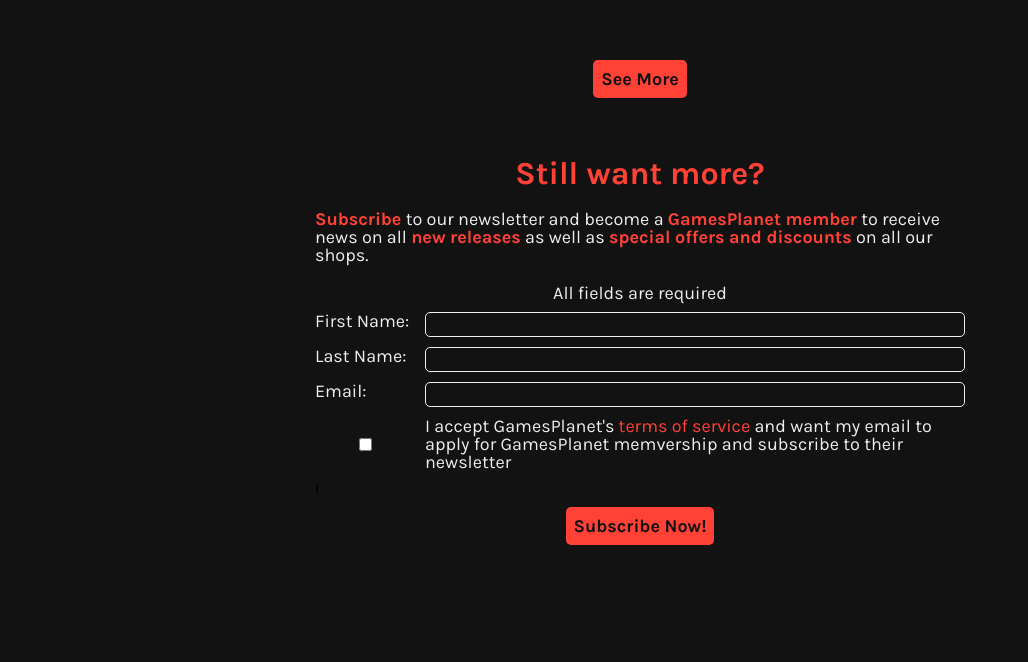
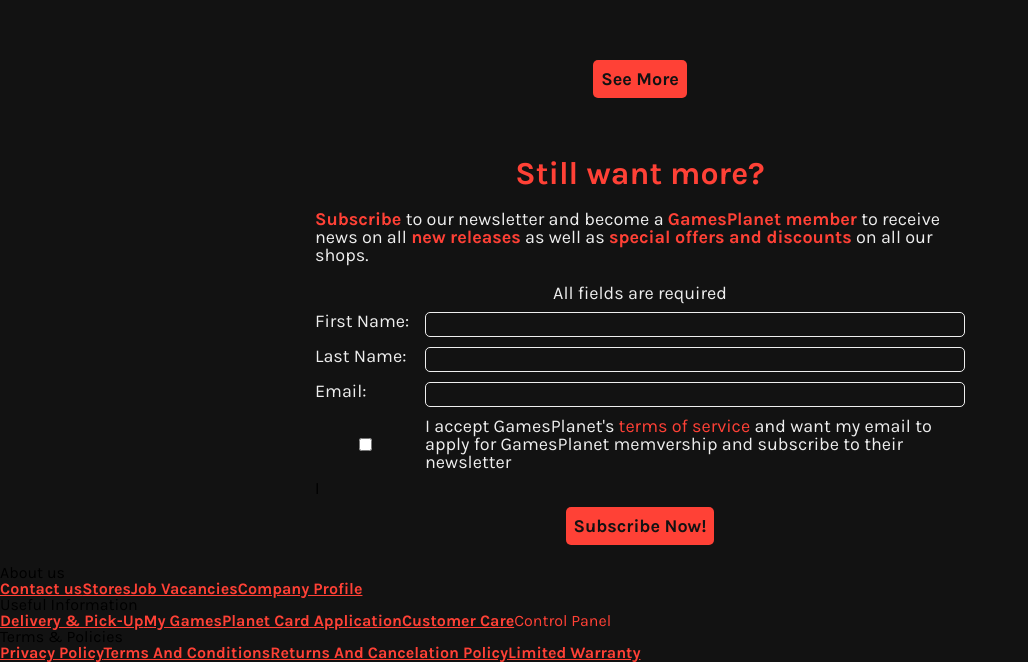
Before and after one commit to bofmar/game_store, a React (Vite) app in the folder client/: page / in a window 1280 px wide. Shown: the part 1294-1956 px from the top of the page, without its empty margins (0-1028 px from the left). Before the commit the page ends 1859 px from the top, so only its background shows below. Built offline with nearby package versions, Linux system fonts and the light colour scheme; no server answers.

Commit message:
Add footer

```diff
--- a/client/src/App.tsx
+++ b/client/src/App.tsx
@@ -13,6 +13,7 @@ import GameEdit from "./components/GameEdit"
 import GenreDetail from "./components/GenreDetail"
 import ConsoleDetail from "./components/ConsoleDetail"
 import PublisherDetail from "./components/PublisherDetail"
+import Footer from "./components/Footer"
 import './styles/reset.css'
 import './styles/styles.css'
 
@@ -36,6 +37,7 @@ function App() {
 			<Route path='control-panel/consoles/:conId' element={<ConsoleDetail/>} />
 			<Route path='*' element={<PageNotFound />} />
 		</Routes>
+		<Footer />
     </>
   )
 }
--- /dev/null
+++ b/client/src/components/Footer.tsx
@@ -0,0 +1,31 @@
+import { NavLink } from "react-router-dom";
+
+export default function Footer() {
+	return (
+		<footer>
+			<div className="footer-Links">
+				<section className="footer-company-section">
+					<h3>About us</h3>
+					<NavLink to='/'>Contact us</NavLink>
+					<NavLink to='/'>Stores</NavLink>
+					<NavLink to='/'>Job Vacancies</NavLink>
+					<NavLink to='/'>Company Profile</NavLink>
+				</section>
+				<section className="footer-useful-information">
+					<h3>Useful Information</h3>
+					<NavLink to='/'>Delivery & Pick-Up</NavLink>
+					<NavLink to='/'>My GamesPlanet Card Application</NavLink>
+					<NavLink to='/'>Customer Care</NavLink>
+					<NavLink to='/control-panel'>Control Panel</NavLink>
+				</section>
+				<section className="footer-terms-section">
+					<h3>Terms & Policies</h3>
+					<NavLink to='/'>Privacy Policy</NavLink>
+					<NavLink to='/'>Terms And Conditions</NavLink>
+					<NavLink to='/'>Returns And Cancelation Policy</NavLink>
+					<NavLink to='/'>Limited Warranty</NavLink>
+				</section>
+			</div>
+		</footer>
+	);
+}
```
